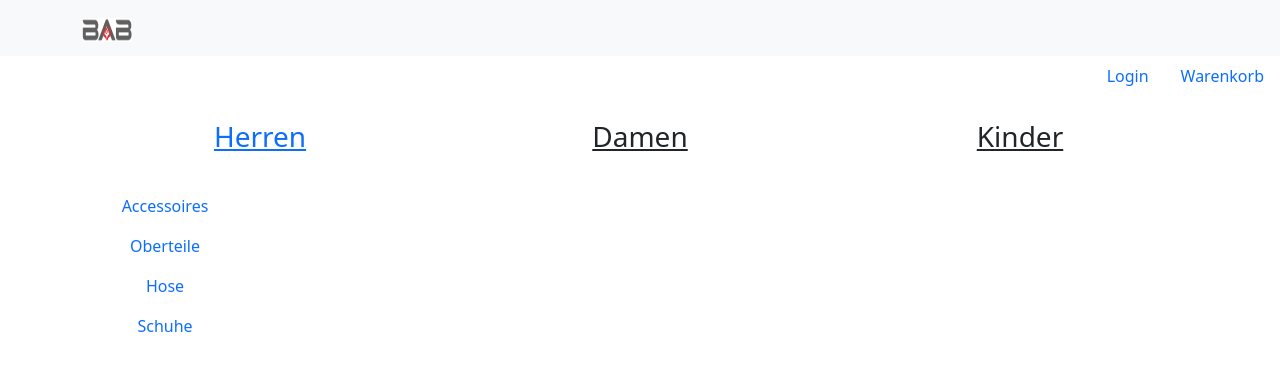
After one commit to sercanberg/WebE, a Symfony app: template symfonyProject/templates/bab/hr_ac.html.twig in a window 1280 px wide. The commit adds this page. Shown: the top 371 px of the page. Run offline with Twig, Linux system fonts and the light colour scheme; the template is opened without the code that fills it, so the values that code supplies are empty; some libraries are stand-ins or nearby versions.

Commit message:
some stuff

```diff
--- a/symfonyProject/migrations/Version20220604085358.php
+++ b/symfonyProject/migrations/Version20220604104855.php
@@ -10,7 +10,7 @@ use Doctrine\Migrations\AbstractMigration;
 /**
  * Auto-generated Migration: Please modify to your needs!
  */
-final class Version20220604085358 extends AbstractMigration
+final class Version20220604104855 extends AbstractMigration
 {
     public function getDescription(): string
     {
--- /dev/null
+++ b/symfonyProject/templates/bab/categories.html.twig
@@ -0,0 +1,5 @@
+{% extends 'bab/layout.html.twig' %}
+{% block title %}Blog Index{% endblock %}
+{% block page_contents %}
+
+{% endblock %}
--- a/symfonyProject/templates/bab/damen.html.twig
+++ b/symfonyProject/templates/bab/damen.html.twig
@@ -20,9 +20,7 @@
         <div class="col-2">
             <nav class="nav flex-column">
                 <a class="nav-link" href="#">Accessoires</a>
-                <a class="nav-link" href="#">Jacke</a>
-                <a class="nav-link" href="#">Pullover</a>
-                <a class="nav-link" href="#">T-Shirt</a>
+                <a class="nav-link" href="#">Oberteile</a>
                 <a class="nav-link" href="#">Hose</a>
                 <a class="nav-link" href="#">Schuhe</a>
 
--- a/symfonyProject/templates/bab/herren.html.twig
+++ b/symfonyProject/templates/bab/herren.html.twig
@@ -19,10 +19,8 @@
     <div class="row justify-content-start">
     <div class="col-2">
         <nav class="nav flex-column">
-            <a class="nav-link" href="#">Accessoires</a>
-            <a class="nav-link" href="#">Jacke</a>
-            <a class="nav-link" href="#">Pullover</a>
-            <a class="nav-link" href="#">T-Shirt</a>
+            <a class="nav-link" href="/hr_ac">Accessoires</a>
+            <a class="nav-link" href="#">Oberteile</a>
             <a class="nav-link" href="#">Hose</a>
             <a class="nav-link" href="#">Schuhe</a>
 
--- /dev/null
+++ b/symfonyProject/templates/bab/hr_ac.html.twig
@@ -0,0 +1,46 @@
+{% extends 'bab/layout.html.twig' %}
+{% block title %}Blog Index{% endblock %}
+{% block page_contents %}
+
+    <div class="container" style="text-align:center">
+    <br>
+    <div class="row align-items-start">
+        <div class="col" >
+            <h3><a href="/herren"class="link-blue"> Herren</a></h3>
+        </div>
+        <div class="col" >
+            <h3><a href="/damen" class="link-dark"> Damen</a></h3>
+        </div>
+        <div class="col" >
+            <h3><a href="/kinder"class="link-dark"> Kinder</a></h3>
+        </div>
+    </div>
+    <br>
+    <div class="row justify-content-start">
+        <div class="col-2">
+            <nav class="nav flex-column">
+                <a class="nav-link" href="/hr_ac">Accessoires</a>
+                <a class="nav-link" href="#">Oberteile</a>
+                <a class="nav-link" href="#">Hose</a>
+                <a class="nav-link" href="#">Schuhe</a>
+
+            </nav>
+        </div>
+        <div class="row" style="text-align:center">
+            {% for article in articles %}
+                <div class="col">
+                    <div class="card" style="width: 18rem;">
+                        <img src="/images/sdf.png" class="card-img-top">
+                        <div class="card-body">
+                            <h5 class="card-title">{{ article.title }}</h5>
+                            <p class="card-text">{{ article.body }}</p>
+                            <a href="#" class="btn btn-primary">Go somewhere</a>
+                        </div>
+                    </div>
+                </div>
+            {% endfor %}
+        </div>
+
+    </div>
+
+{% endblock %}
--- a/symfonyProject/templates/bab/kinder.html.twig
+++ b/symfonyProject/templates/bab/kinder.html.twig
@@ -20,9 +20,7 @@
         <div class="col-2">
             <nav class="nav flex-column">
                 <a class="nav-link" href="#">Accessoires</a>
-                <a class="nav-link" href="#">Jacke</a>
-                <a class="nav-link" href="#">Pullover</a>
-                <a class="nav-link" href="#">T-Shirt</a>
+                <a class="nav-link" href="#">Oberteile</a>
                 <a class="nav-link" href="#">Hose</a>
                 <a class="nav-link" href="#">Schuhe</a>
 
```
Also changed, not shown: symfonyProject/migrations/Version20220604084620.php (deleted, +0 -33 lines), symfonyProject/src/Controller/Bab.php (+19 -1 lines), symfonyProject/src/Entity/Products.php (+12 -12 lines).
